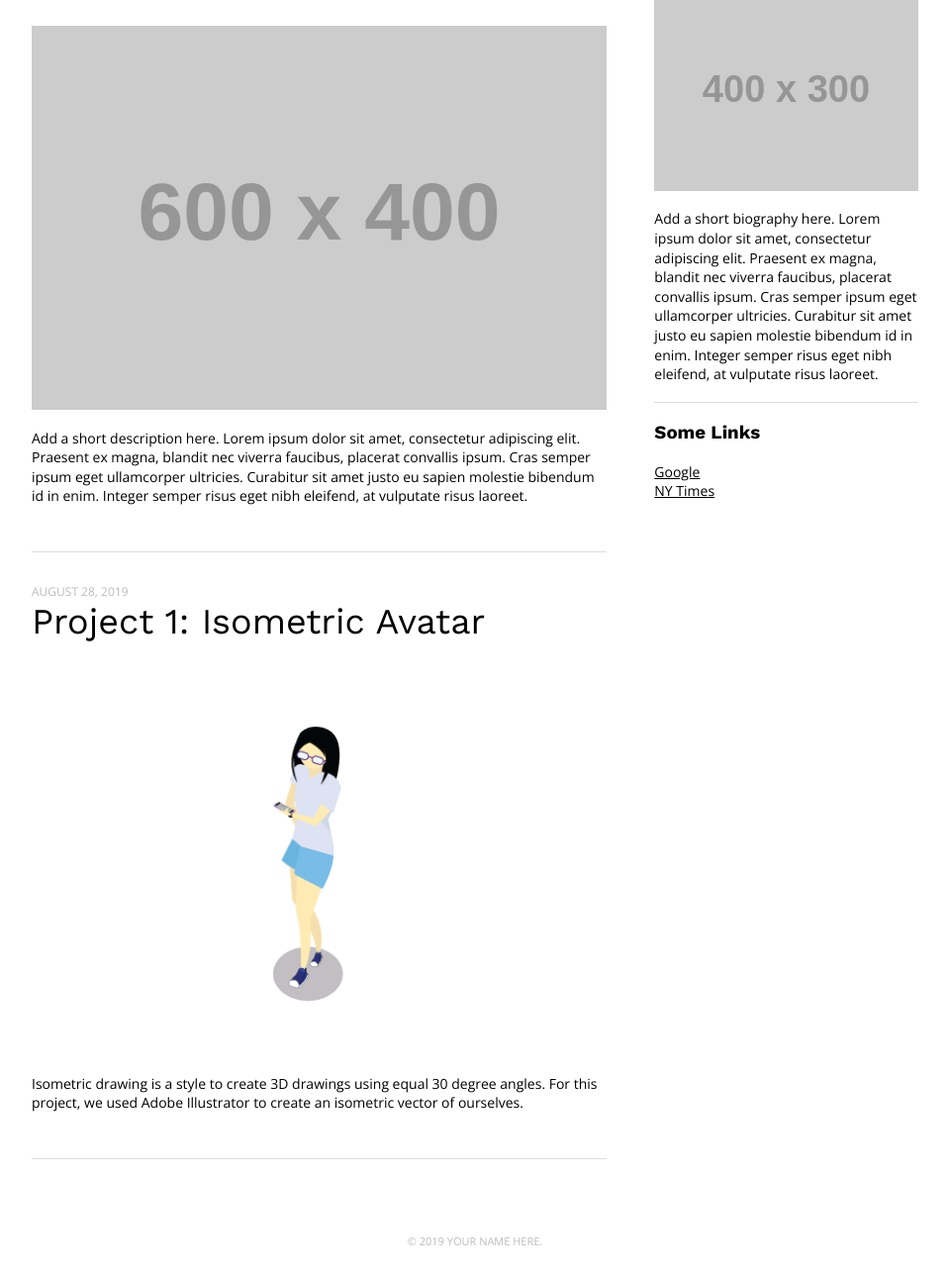
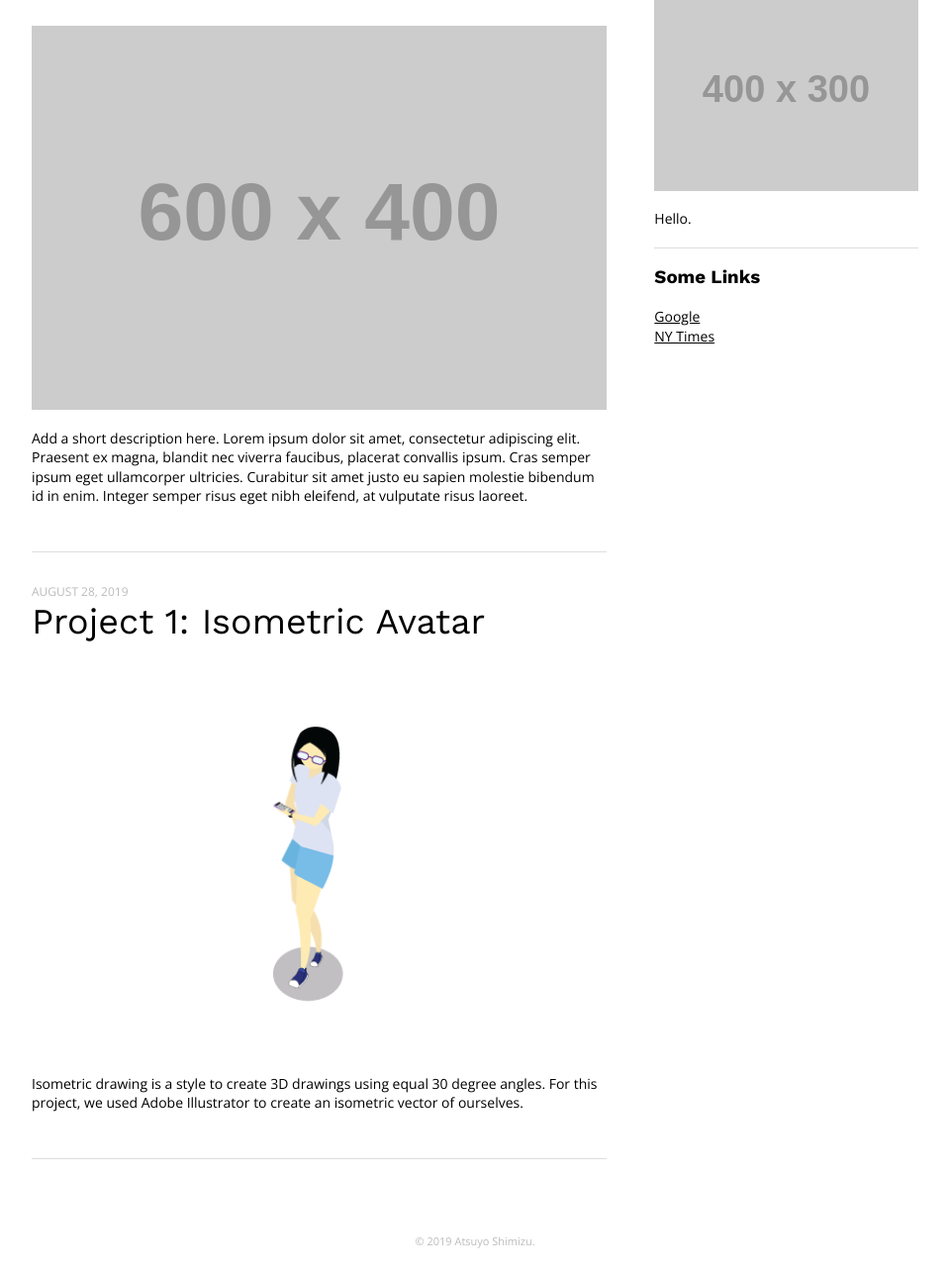
Before and after one commit to Binghamton-University-Design/web-journal-ay-shimizu, a plain HTML site: page index.html in a window 1280 px wide. Shown: the part 144-1432 px from the top of the page at 99% size, without its empty margins (160-1119 px from the left). Drawn offline with nearby package versions, Linux system fonts and the light colour scheme; placeholder pictures from the web are drawn by us.

Commit message:
updated index.html

```diff
--- a/index.html
+++ b/index.html
@@ -50,7 +50,7 @@
 				</header>
 				<div class="bio">
 					<p><img src="https://via.placeholder.com/400x300"></p>
-					<p>Add a short biography here. Lorem ipsum dolor sit amet, consectetur adipiscing elit. Praesent ex magna, blandit nec viverra faucibus, placerat convallis ipsum. Cras semper ipsum eget ullamcorper ultricies. Curabitur sit amet justo eu sapien molestie bibendum id in enim. Integer semper risus eget nibh eleifend, at vulputate risus laoreet.
+					<p>Hello.
 					</p>
 					<h3>Some Links</h3>
 					<p>
@@ -60,7 +60,7 @@
 				</div>
 			</aside>
 			<footer>
-			<p class="footer">© 2019 YOUR NAME HERE.</p>
+			<p class="footer">© 2019 Atsuyo Shimizu.</p>
 			</footer>
 		</div>
 
```
